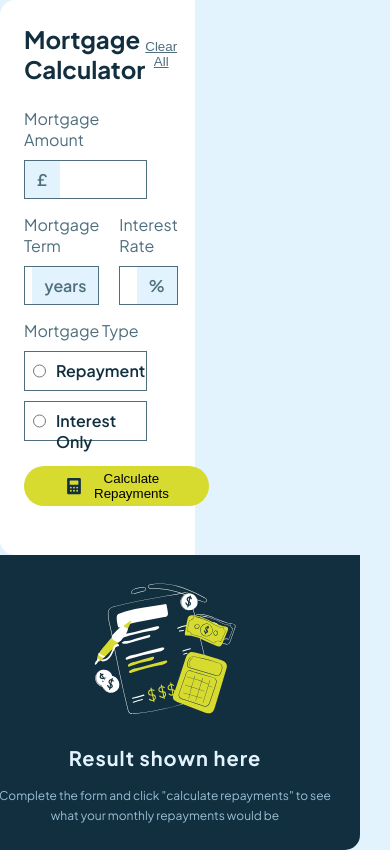
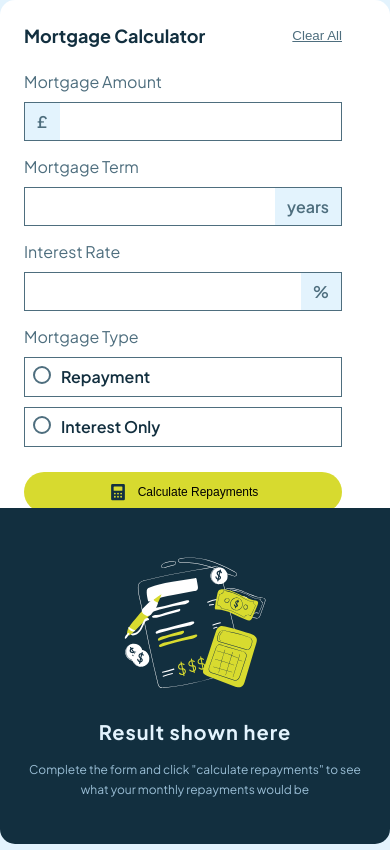
Before and after one commit to Asmau-abdul/mortgage-repayment, a React (Vite) app: page / in a window 390 px wide. Built offline with nearby package versions, Linux system fonts and the light colour scheme.

Commit message:
Final project updates

```diff
--- a/src/App.css
+++ b/src/App.css
@@ -12,24 +12,25 @@ body{
   min-height: 100vh;
   display: flex;
   align-items: center;
+  justify-content: center;
 }
 
 .mortgage{
   display: flex;
   gap: 0;
-  align-items: center;
+  width: 100%;
+  max-width: 900px;
   justify-content: center;
-  align-self: center;
 }
 
 @media (max-width: 600px) {
+  .body{
+    align-items: flex-start;
+    padding: 0;
+  }
+
   .mortgage{
     flex-direction: column;
-    align-items: stretch;
-  }
-
-  .mortgage-calculator{
-    width: 100%;
-    border-radius: 0 0 15px 15px;
+    min-height: 100vh;
   }
 }
--- a/src/components/MortgageCalculator.jsx
+++ b/src/components/MortgageCalculator.jsx
@@ -114,11 +114,11 @@ const MortgageCalculator = ({onCalculate}) => {
                 </div>
 
                 <label htmlFor="type">Mortgage Type</label>
-                <div className='repayment'>
+                <div className={`repayment ${type === 'repayment' ? 'selected' : ''}`}>
                     <input type="radio" name="type" value="repayment" id='repayment' checked={type === 'repayment'} onChange={(e) => setType(e.target.value)}/>
                     <label htmlFor="repayment">Repayment</label>
                 </div>
-                <div className="interest">
+                <div className={`interest ${type === 'interest' ? 'selected' : ''}`}>
                     <input type="radio" name="type" value="interest" id='interest' checked={type === 'interest'} onChange={(e) => setType(e.target.value)}/>
                     <label htmlFor="interest">Interest Only</label>
                 </div>
--- a/src/styles/mortgageCalculator.scss
+++ b/src/styles/mortgageCalculator.scss
@@ -1,12 +1,16 @@
 .mortgage-calculator{
     background-color: #fff;
-    width: 40%;
+    width: 45%;
     align-self: stretch;
     padding: 1.5rem 3rem 1.5rem 1.5rem;
     border-radius: 15px 0 0 15px;
 
-    @media (max-width: 800px) {
-        width: 50%;
+    @media (max-width: 600px) {
+        width: 100%;
+        border-radius: 15px 15px 0 0;
+        flex: 1;
+        padding-bottom: 0;
+        margin-bottom: -50px;
     }
 
     .title-header{
@@ -16,6 +20,10 @@
         h1{
             font-size: 24px;
             color: hsl(202, 55%, 16%);
+
+            @media (max-width: 768px) {
+                font-size: 18px;
+            }
         }
 
         button{
@@ -64,6 +72,11 @@
         .term-rate{
             display: flex;
             gap: 20px;
+
+            @media (max-width: 600px) {
+                flex-direction: column;
+                gap: 0;
+            }
         }
 
         .repayment, .interest{
@@ -74,6 +87,35 @@
             display: flex;
             gap: 10px;
 
+            input[type="radio"]{
+                appearance: none;
+                -webkit-appearance: none;
+                width: 18px;
+                height: 18px;
+                border-radius: 50%;
+                border: 2px solid hsl(200, 24%, 40%);
+                flex-shrink: 0;
+                cursor: pointer;
+                position: relative;
+
+                &:checked{
+                    border-color: hsl(61, 70%, 52%);
+                    background-color: hsla(61, 70%, 52%, 0.15);
+
+                    &::after{
+                        content: '';
+                        position: absolute;
+                        width: 8px;
+                        height: 8px;
+                        background: hsl(61, 70%, 52%);
+                        border-radius: 50%;
+                        top: 50%;
+                        left: 50%;
+                        transform: translate(-50%, -50%);
+                    }
+                }
+            }
+
             label{
                 color: hsl(202, 55%, 16%);
                 font-weight: 600;
@@ -81,8 +123,8 @@
 
         }
 
-        .repayment.selected, .interest.repayment.selected{
-            background-color: hsl(61, 70%, 52%);
+        .repayment.selected, .interest.selected{
+            background-color: hsla(61, 70%, 52%, 0.15);
             border: 1px solid hsl(61, 70%, 52%);
         }
 
@@ -90,12 +132,23 @@
             background: hsl(61, 70%, 52%);
             border: none;
             height: 40px;
-            padding: 0 40px;
-            margin: 25px 0;
+            padding: 0 25px;
+            justify-content: flex-start;
+            width: 75%;
+            margin: 25px 0 5px;
             border-radius: 100px;
             display: flex;
             align-items: center;
             gap: 10px;
+
+            @media (max-width: 600px) {
+                width: 100%;
+                justify-content: center;
+            }
+
+            @media (max-width: 768px) {
+                font-size: 12px;
+            }
 
             img{
                 width: 20px;
--- a/src/styles/mortgageResult.scss
+++ b/src/styles/mortgageResult.scss
@@ -2,8 +2,10 @@
     background: hsl(202, 55%, 16%);
     display: flex;
     align-items: center;
-    width: 35%;
+    width: 45%;
     align-self: stretch;
+    justify-content: center;
+    flex-direction: column;
     margin-left: -30px;
     padding: 1.5rem;
     border-radius: 0 15px 15px 50px;
@@ -11,8 +13,9 @@
     @media (max-width: 600px) {
         &.mortgage-result{
             width: 100%;
+            margin-left: 0;
             border-radius: 0 0 15px 15px;
-            align-items: flex-start;
+            flex: 1;
         }
     }
 
```
